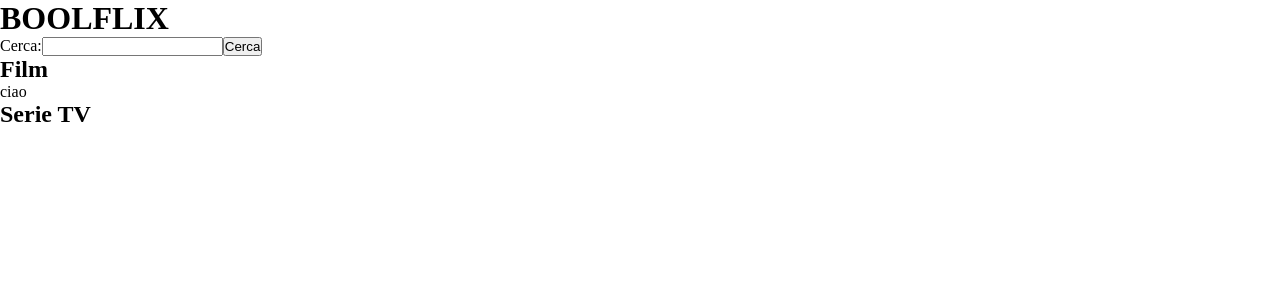
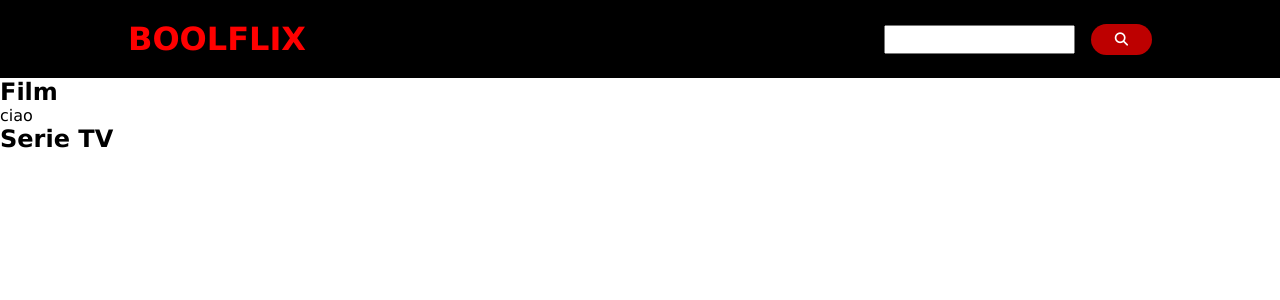
Before and after one commit to MarcoGranata9/vite-boolflix, a Vue app: page / in a window 1280 px wide. Shown: the top 300 px of the page. Built offline with nearby package versions, Linux system fonts and the light colour scheme.

Commit message:
add: header component style

```diff
--- a/src/App.vue
+++ b/src/App.vue
@@ -2,7 +2,7 @@
 import axios from "axios";
 import {store} from "./store.js";
 import AppHeader from "./components/AppHeader.vue";
-import AppMovieList from "./components/AppMovieList.vue";
+import AppMain from "./components/AppMain.vue";
 
 export default {
   data() {
@@ -12,7 +12,7 @@ export default {
   },
   components: {
     AppHeader,
-    AppMovieList
+    AppMain
   },
   methods: {
     searchFunction() {
@@ -34,7 +34,7 @@ export default {
 
 <template>
   <AppHeader @searchText="searchFunction"/>
-  <AppMovieList/>
+  <AppMain/>
 </template>
 
 <style lang="scss">
--- a/src/components/AppHeader.vue
+++ b/src/components/AppHeader.vue
@@ -12,13 +12,57 @@ export default {
 
 <template>
     <header>
-        <h1>BOOLFLIX</h1>
-        <label for="search">Cerca:</label>
-        <input id="search" type="search" v-model.trim="store.searchText">
-        <button @click="$emit('searchText')">Cerca</button>
+        <div class="container">
+            <div class="wrapper">
+                <div class="logo">
+                    <h1>BOOLFLIX</h1>
+                </div>
+                <div class="search">
+                    <label for="search">Cerca un film/serieTV</label>
+                    <input id="search" type="search" v-model.trim="store.searchText">
+                    <button @click="$emit('searchText')"><i class="fa-solid fa-magnifying-glass"></i></button>
+                </div>
+            </div>
+        </div>
     </header>
 </template>
 
 <style lang="scss" scoped>
+header {
+    background-color: black;
+    .wrapper{
+        display: flex;
+        justify-content: space-between;
+        align-items: center;
+        padding: 20px 0;
 
+        h1 {
+            color: red;
+        }
+
+        label {
+            display: none;
+        }
+
+        input {
+            padding: 5px;
+            &:focus-visible{
+                outline: none;
+            }
+        }
+
+        button {
+            background-color: rgb(189, 0, 0);
+            color: white;
+            border-radius: 1rem;
+            padding: 0.5rem 1.5rem;
+            border: none;
+            margin-left: 1rem;
+            &:hover {
+                opacity: 70%;
+                cursor: pointer;
+            }
+        }
+    }
+}
 </style>
--- a/src/components/Card.vue
+++ b/src/components/Card.vue
@@ -13,7 +13,7 @@ export default {
            const roundedVote = Math.round(this.movieObj.vote_average);
            const vote = roundedVote / 2;
            return Math.floor(vote)
-        }
+        },
     },
     props: {
         movieObj: Object
@@ -37,7 +37,6 @@ export default {
     <h3>{{ getOriginalTitle }}</h3>
     <img v-if="hasFlag" :src="getImgUrl(movieObj.original_language)" :alt="movieObj.original_language">
     <p v-else>{{ movieObj.original_language }}</p>
-    <p>{{ handleVote() }}</p>
     <p>
         <i :class="handleVote() >= 1 ? 'fa-solid' : 'fa-regular'" class="fa-star"></i>
         <i :class="handleVote() >= 2 ? 'fa-solid' : 'fa-regular'" class="fa-star"></i>
--- a/src/style/general.scss
+++ b/src/style/general.scss
@@ -3,3 +3,15 @@
     padding: 0;
     box-sizing: border-box;
 }
+
+body {
+    width: 100%;
+    height: 100vh;
+    font-family: Verdana, Geneva, Tahoma, sans-serif;
+}
+
+.container {
+    width: 80%;
+    margin: 0 auto;
+    max-width: 1500px;
+}
```
Also changed, not shown: src/components/AppMain.vue (renamed from src/components/AppMovieList.vue).
